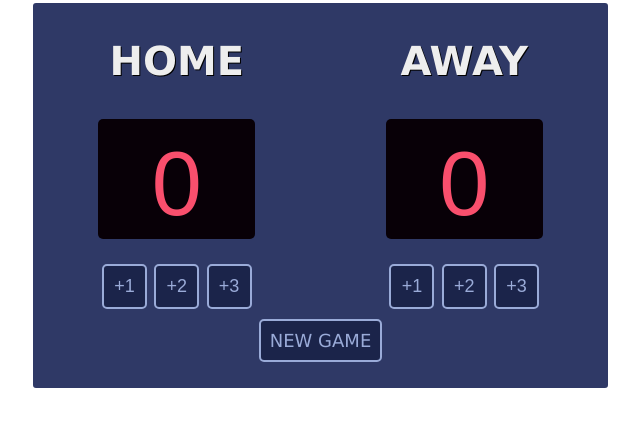
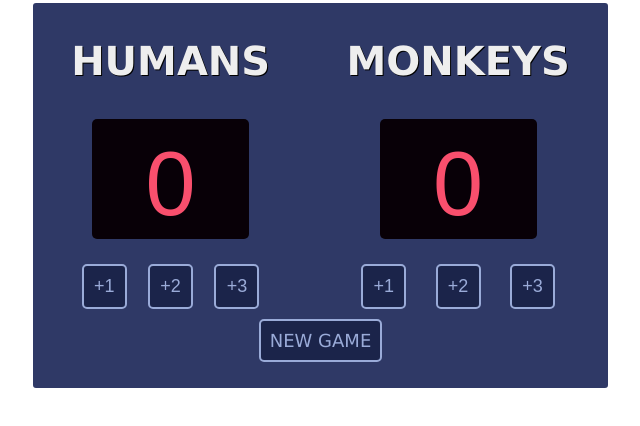
Before and after one commit to Soup098/Basketball-scoreboard, a plain HTML site: page index.html in a window 1280 px wide. Shown: the whole page, without its empty margins (0-640 px from the left). Drawn offline with Linux system fonts and the light colour scheme; a web font is replaced by a local one.

Commit message:
Update index.html

```diff
--- a/index.html
+++ b/index.html
@@ -7,7 +7,7 @@
         <div class="container">
             <div class="scoreboard">
                 <div>
-                    <h3 class="team">HOME</h3>
+                    <h3 class="team">HUMANS</h3>
                     <h2 class="score" id="home_score">0</h2>
                     <div class="increment">
                         <button class="inc_butt" onclick="homeUpOne()">+1</button>
@@ -16,7 +16,7 @@
                     </div>
                 </div>
                 <div>
-                    <h3 class="team">AWAY</h3>
+                    <h3 class="team">MONKEYS</h3>
                     <h2 class="score" id="away_score">0</h2>
                     <div class="increment">
                         <button class="inc_butt" onclick="awayUpOne()">+1</button>
```
